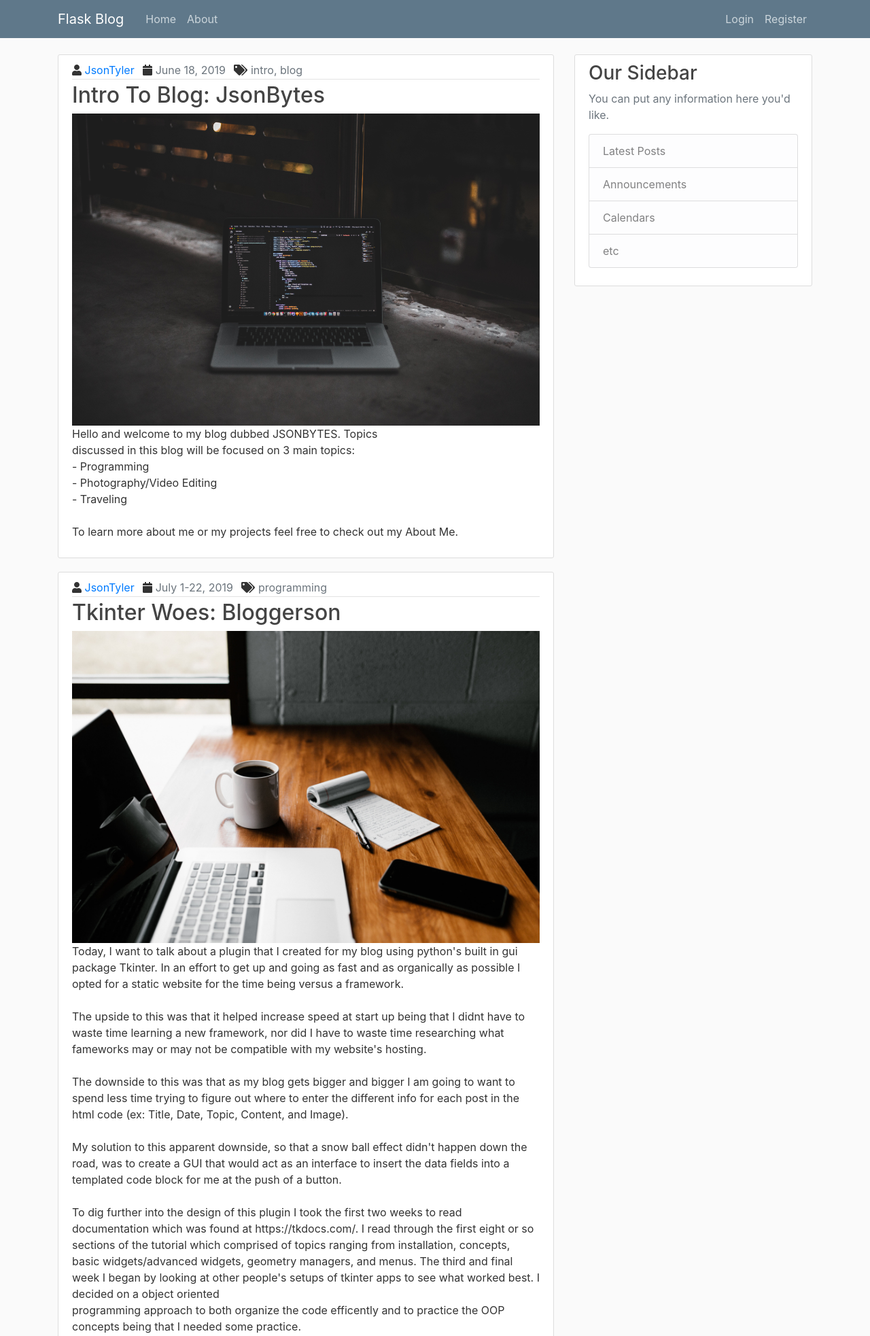
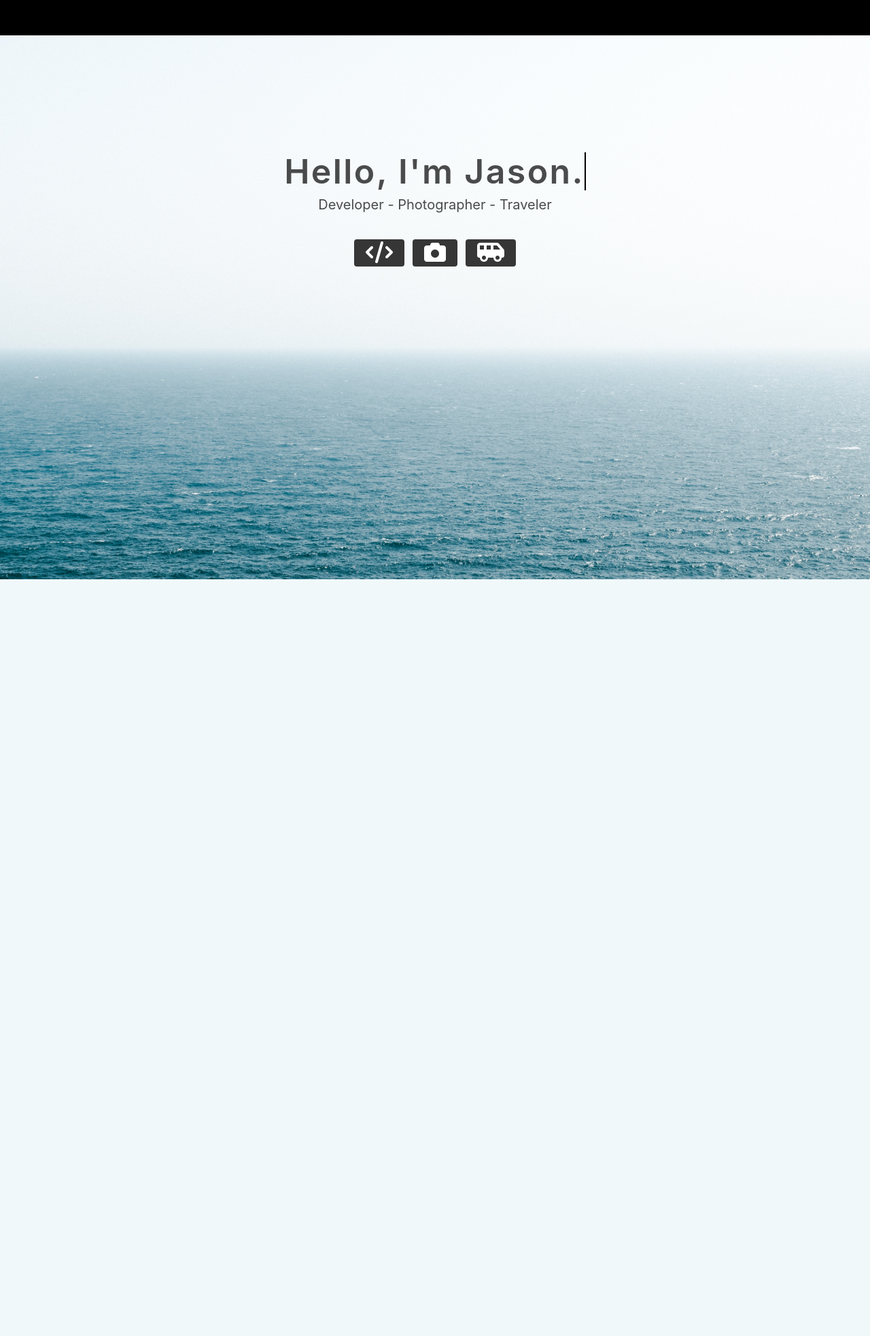
Before and after one commit to JsonTyler/Staticerson, a Flask app: page / in a window 1280 px wide. Shown: the top 1965 px of the page at 68% size. After the commit the page ends 852 px from the top, so only its background shows below. Run offline with Flask 2, Linux system fonts and the light colour scheme; some libraries are stand-ins or nearby versions.

Commit message:
Adds style changes. Adds index page. Adds url_for additions.

```diff
--- a/flaskblog.py
+++ b/flaskblog.py
@@ -1,10 +1,9 @@
 from flask import Flask, render_template, url_for
 import os
 
-PHOTO_FOLDER = os.path.join('static', 'photos')
+index_image = 'headerImageTwo.jgp'
 
 app = Flask(__name__)
-app.config['UPLOAD_FOLDER'] = PHOTO_FOLDER
 
 posts = [
     {
@@ -69,8 +68,11 @@ posts = [
 
 
 @app.route("/")
+def index():
+    return render_template('index.html', image=index_image)
+
 @app.route("/blog")
-def home():
+def blog():
     return render_template('blog.html', posts=posts)
 
 
--- /dev/null
+++ b/static/index.css
@@ -0,0 +1,73 @@
+/*Custom CSS on top of bulma.io*/
+/*Color Pallette:
+    - #e5f0f2
+    - #cde0e6
+    - #9ebec9
+    - #7197a2
+    - #d4dee0
+    - #626d6f
+
+Base website idea off of: http://mikedekker.com/
+*/
+
+.header-image {
+    background-image: url("/static/photos/headerImageTwo.jpg");
+    background-position: center center;
+    background-repeat: no-repeat;
+    background-attachment: fixed;
+    background-size: cover;
+    background-color: #999;
+}
+
+
+body {
+    background-color: black;
+    color: ;
+}
+
+.navbar, .navbar-item{
+    background-color: black;
+    color: white;
+}
+
+.title {
+    font-size: 50px;
+}
+
+h2 {
+    font-size: 20px;
+}
+
+
+/*welcome button*/
+.enterButton {
+    height: 100px;
+    background: transparent;
+}
+
+/*Typewriter effect test*/
+.typewriter {
+  overflow: hidden; /* Ensures the content is not revealed until the animation */
+  border-right: .15em solid black; /* The typwriter cursor */
+  white-space: nowrap; /* Keeps the content on a single line */
+  margin: 0 auto; /* Gives that scrolling effect as the typing happens */
+  letter-spacing: .15em; /* Adjust as needed */
+  animation:
+    typing 3.5s steps(40, end),
+    blink-caret .75s step-end ;
+}
+
+.typewriter {
+    display: inline-block;
+}
+/* The typing effect */
+@keyframes typing {
+  from { width: 0 }
+  to { width: 50% }
+}
+
+/* The typewriter cursor effect */
+@keyframes blink-caret {
+  from, to { border-color: transparent }
+  50% { border-color: black; }
+}
--- a/templates/blog.html
+++ b/templates/blog.html
@@ -1,14 +1,14 @@
 {% extends "layout.html" %}
 {% block content %}
     {% for post in posts %}
-        <article class="media content-section">
+        <article class="media content-section bg-light">
           <div class="media-body">
             <div class="article-metadata">
 
               <span class="icon ">
                 <i class="fas fa-user"></i>
               </span>
-              <a class="mr-2" href="#">{{ post.author }}</a>
+              <a class="mr-2" href="{{ url_for('about') }}"">{{ post.author }}</a>
 
               <span class="icon ">
                 <i class="fas fa-calendar"></i>
--- /dev/null
+++ b/templates/index.html
@@ -0,0 +1,97 @@
+<!--Landing Page Only-->
+
+<!DOCTYPE html>
+<html lang="en">
+
+<head>
+  <meta charset="utf-8" />
+  <meta name="viewport" content="width=device-width, initial-scale=1.0" />
+  <link rel="stylesheet" href="https://cdnjs.cloudflare.com/ajax/libs/bulma/0.6.2/css/bulma.min.css">
+  <link rel="stylesheet" type="text/css" href="{{ url_for('static', filename='index.css') }}">
+  <script type="text/javascript" src="https://kit.fontawesome.com/c035ad1537.js"></script>
+  {% if title %}
+      <title>JsonBytes - {{ title }}</title>
+  {% else %}
+      <title>JsonBytes</title>
+  {% endif %}
+  <script src="https://ajax.googleapis.com/ajax/libs/jquery/3.4.1/jquery.min.js"></script>
+  <script>
+    $(document).ready(function() {
+      $(document).on('mouseenter', '.enterButton', function() {
+        $(this).find(".control1").delay(0).show(300);
+        $(this).find(".control").remove();
+      })
+    });
+  </script>
+</head>
+
+<!--Fixed navbar on top of page w/ scroll-->
+
+<body class="has-navbar-fixed-top">
+  <section class="hero is-light is-fullheight header-image">
+    <!--Hero header: will stick at the top-->
+    <div class="hero-head">
+
+    </div>
+    <div class="hero-body">
+      <div class="container has-text-centered">
+        <div class="typewriter">
+          <h1 class="title">
+            Hello, I'm Jason.
+          </h1>
+        </div>
+
+        <h2 class="sub-title">
+          Developer - Photographer - Traveler
+        </h2>
+
+        <br>
+
+
+        <!--<a class="button is-dark is-inverted is-outlined is-rounded is-medium is-hovered">Enter</a>-->
+        <div class="enterButton">
+          <div class="field is-grouped is-grouped-centered is-exapnded">
+            <p class="control1">
+              <a class="control1 button is-dark is-rounded is-large"  href="{{ url_for('blog') }}" style="display: none;">
+                <span class="control1 iconhas-text-info">Enter</span>
+              </a>
+            </p>
+          </div>
+
+          <div class="field is-grouped is-grouped-centered is-expanded">
+            <p class="control">
+              <a class="button is-dark">
+                <span class="iconhas-text-info">
+                  <i class="fas fa-2x fa-code"></i>
+                </span>
+              </a>
+            </p>
+            <p class="control">
+              <a class="button is-dark">
+                <span class="iconhas-text-info">
+                  <i class="fas fa-2x fa-camera"></i>
+                </span>
+              </a>
+            </p>
+            <p class="control">
+              <a class="button is-dark">
+                <span class="iconhas-text-info">
+                  <i class="fas fa-2x fa-shuttle-van"></i>
+
+                </span>
+              </a>
+            </p>
+
+          </div>
+        </div>
+        <br><br><br><br><br><br><br><br><br><br>
+      </div>
+    </div>
+  </section>
+
+  <!--Hero Content: will be in the middle-->
+
+  <!--Content-->
+</body>
+
+</html>
--- a/templates/layout.html
+++ b/templates/layout.html
@@ -8,25 +8,25 @@
     <!-- Bootstrap CSS -->
     <link rel="stylesheet" href="https://maxcdn.bootstrapcdn.com/bootstrap/4.0.0/css/bootstrap.min.css" integrity="sha384-Gn5384xqQ1aoWXA+058RXPxPg6fy4IWvTNh0E263XmFcJlSAwiGgFAW/dAiS6JXm" crossorigin="anonymous">
     <link rel="stylesheet" type="text/css" href="{{ url_for('static', filename='main.css') }}">
-    <script defer src="https://use.fontawesome.com/releases/v5.0.0/js/all.js"></script>
+    <script type="text/javascript" src="https://kit.fontawesome.com/c035ad1537.js"></script>
     {% if title %}
-        <title>Flask Blog - {{ title }}</title>
+        <title>JsonBytes - {{ title }}</title>
     {% else %}
-        <title>Flask Blog</title>
+        <title>JsonBytes</title>
     {% endif %}
 </head>
-<body>
+<body class="bg-dark">
     <header class="site-header">
-      <nav class="navbar navbar-expand-md navbar-dark bg-steel fixed-top">
+      <nav class="navbar navbar-expand-md navbar-dark bg-dark fixed-top">
         <div class="container">
-          <a class="navbar-brand mr-4" href="/">Flask Blog</a>
+          <a class="navbar-brand mr-4" href="/">{ JsonBytes };</a>
           <button class="navbar-toggler" type="button" data-toggle="collapse" data-target="#navbarToggle" aria-controls="navbarToggle" aria-expanded="false" aria-label="Toggle navigation">
             <span class="navbar-toggler-icon"></span>
           </button>
           <div class="collapse navbar-collapse" id="navbarToggle">
             <div class="navbar-nav mr-auto">
-              <a class="nav-item nav-link" href="/">Home</a>
-              <a class="nav-item nav-link" href="/about">About</a>
+              <a class="nav-item nav-link" href="{{ url_for('blog') }}">Blog</a>
+              <a class="nav-item nav-link" href="{{ url_for('about') }}">About</a>
             </div>
             <!-- Navbar Right Side -->
             <div class="navbar-nav">
@@ -44,7 +44,7 @@
         </div>
         <div class="col-md-4">
           <div class="content-section">
-            <h3>Our Sidebar</h3>
+            <h3>Categories</h3>
             <p class='text-muted'>You can put any information here you'd like.
               <ul class="list-group">
                 <li class="list-group-item list-group-item-light">Latest Posts</li>
```
Also changed, not shown: static/photos/headerImageTwo.jpg (added).
